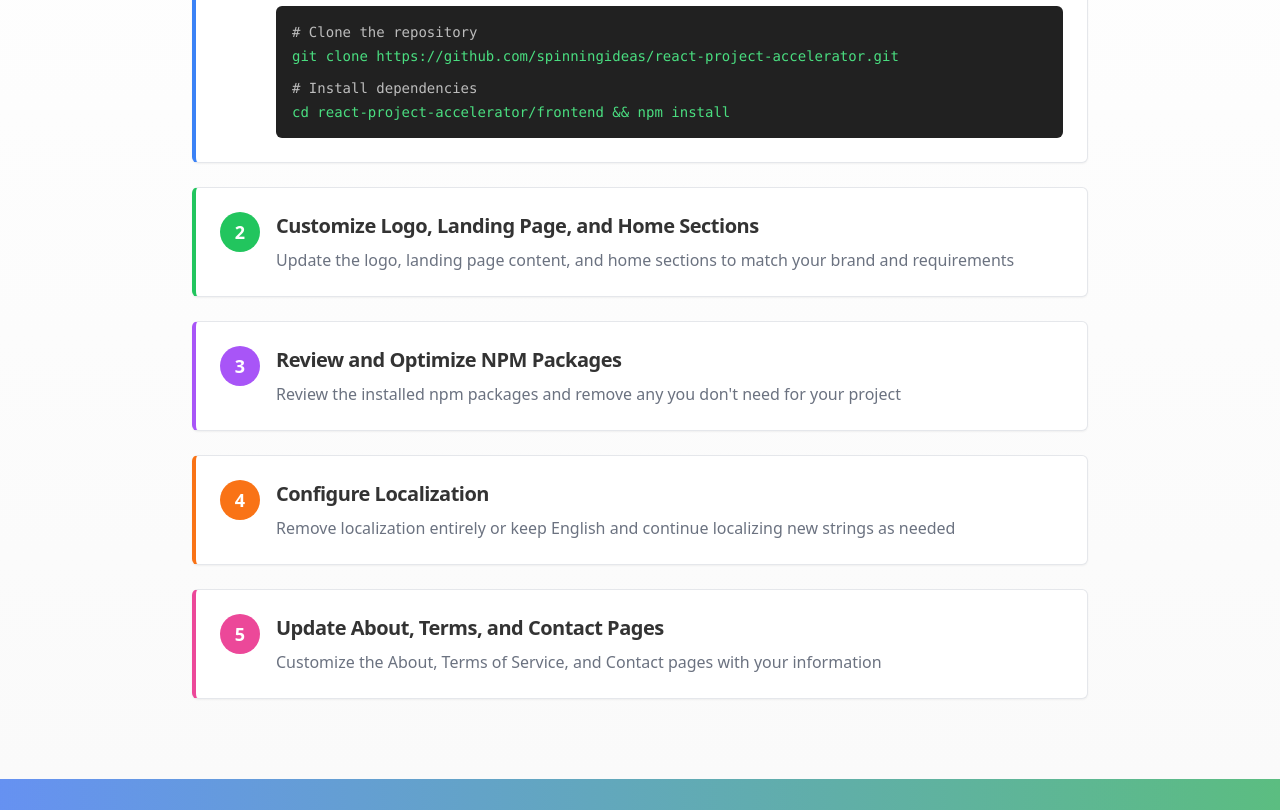
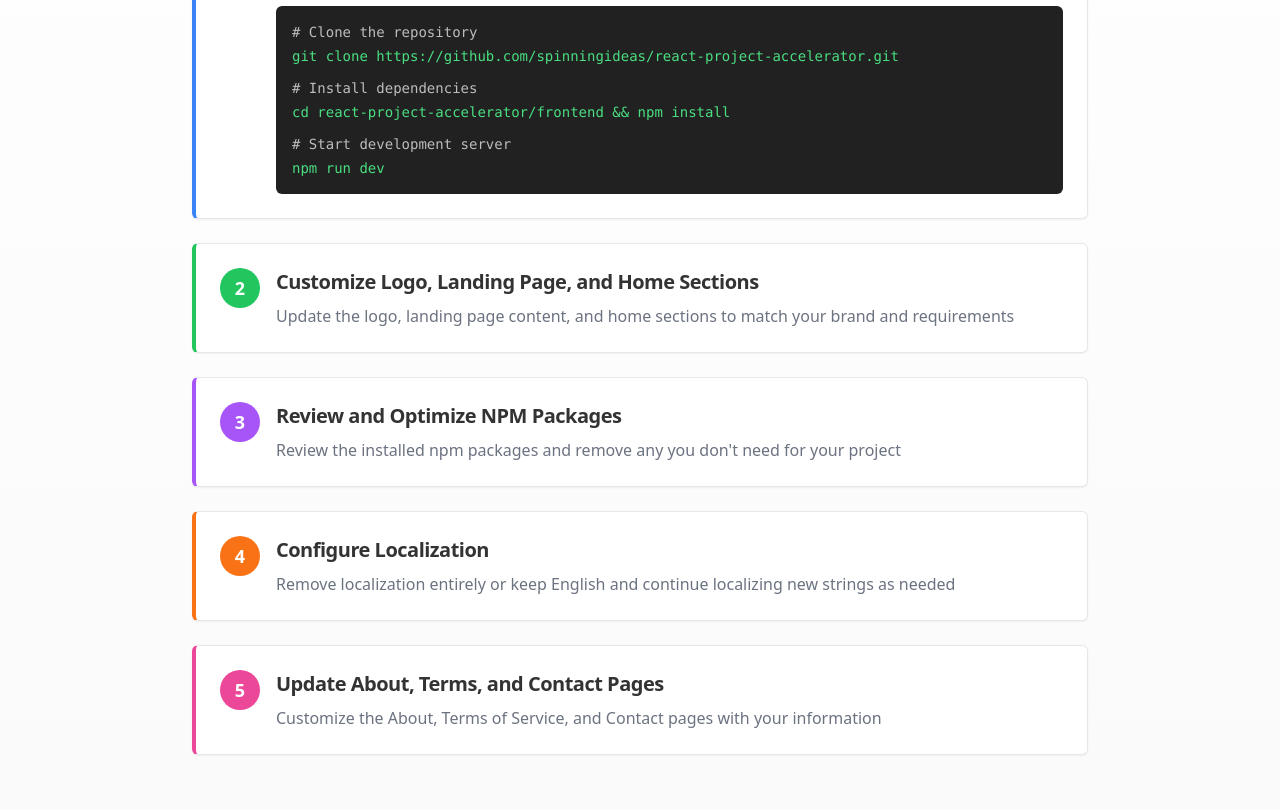
Before and after one commit to spinningideas/react-project-accelerator, a React (Vite) app in the folder frontend/: page / in a window 1280 px wide. Shown: the part 1720-2530 px from the top of the page. Built offline with nearby package versions, Linux system fonts and the light colour scheme; no server answers.

Commit message:
Update to add npm run dev

```diff
--- a/frontend/public/i18n/enUS.json
+++ b/frontend/public/i18n/enUS.json
@@ -66,6 +66,7 @@
 	"landing_getstarted_step1_clone_label": "# Clone the repository",
 	"landing_getstarted_step1_clone_command": "git clone https://github.com/spinningideas/react-project-accelerator.git",
 	"landing_getstarted_step1_install_label": "# Install dependencies",
+	"landing_getstarted_step1_dev_label": "# Start development server",
 	"landing_getstarted_step2_title": "Customize Logo, Landing Page, and Home Sections",
 	"landing_getstarted_step2_desc": "Update the logo, landing page content, and home sections to match your brand and requirements",
 	"landing_getstarted_step3_title": "Review and Optimize NPM Packages",
--- a/frontend/public/i18n/esES.json
+++ b/frontend/public/i18n/esES.json
@@ -65,6 +65,7 @@
 	"landing_getstarted_step1_desc": "Clone el repositorio y ejecute npm install para configurar todas las dependencias",
 	"landing_getstarted_step1_clone_label": "# Clonar el repositorio",
 	"landing_getstarted_step1_install_label": "# Instalar dependencias",
+	"landing_getstarted_step1_dev_label": "# Iniciar servidor de desarrollo",
 	"landing_getstarted_step1_git_clone_command": "git clone https://github.com/[username]/[repository].git",
 	"landing_getstarted_step2_title": "Personalizar Logo, Página de Inicio y Secciones",
 	"landing_getstarted_step2_desc": "Actualice el logo, el contenido de la página de inicio y las secciones para que coincidan con su marca y requisitos",
--- a/frontend/public/i18n/zhCN.json
+++ b/frontend/public/i18n/zhCN.json
@@ -64,6 +64,7 @@
 	"landing_getstarted_step1_desc": "克隆存储库并运行 npm install 以设置所有依赖项",
 	"landing_getstarted_step1_clone_label": "# 克隆存储库",
 	"landing_getstarted_step1_install_label": "# 安装依赖项",
+	"landing_getstarted_step1_dev_label": "# 启动开发服务器",
 	"landing_getstarted_step2_title": "自定义徽标、登陆页面和主页部分",
 	"landing_getstarted_step2_desc": "更新徽标、登陆页面内容和主页部分以匹配您的品牌和要求",
 	"landing_getstarted_step3_title": "审查和优化 NPM 包",
--- a/frontend/src/pages/LandingPage.tsx
+++ b/frontend/src/pages/LandingPage.tsx
@@ -54,6 +54,7 @@ export default function LandingPage() {
       "landing_getstarted_step1_desc",
       "landing_getstarted_step1_clone_label",
       "landing_getstarted_step1_install_label",
+      "landing_getstarted_step1_dev_label",
       "landing_getstarted_step2_title",
       "landing_getstarted_step2_desc",
       "landing_getstarted_step3_title",
@@ -256,6 +257,12 @@ export default function LandingPage() {
                           </div>
                           <code className="text-green-400">
                             cd react-project-accelerator/frontend && npm install
+                          </code>
+                          <div className="text-slate-400 mt-3 mb-1">
+                            {locData["landing_getstarted_step1_dev_label"] || "# Start development server"}
+                          </div>
+                          <code className="text-green-400">
+                            npm run dev
                           </code>
                         </div>
                       </div>
```
